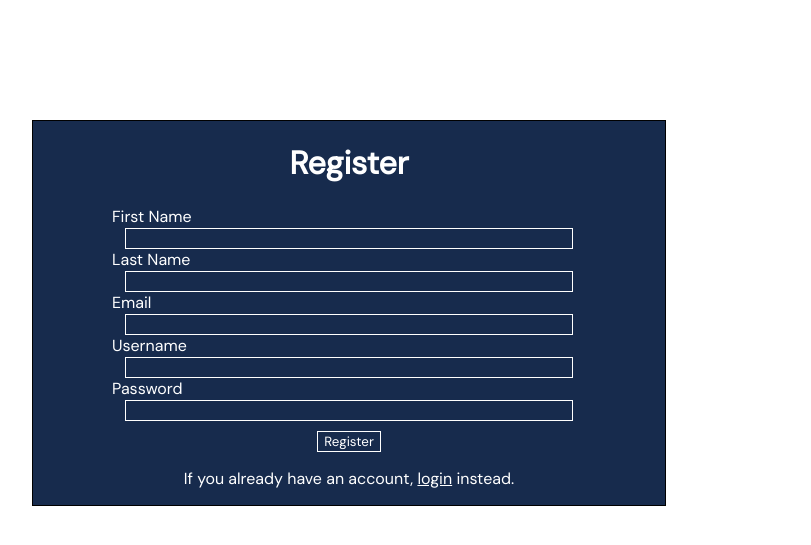
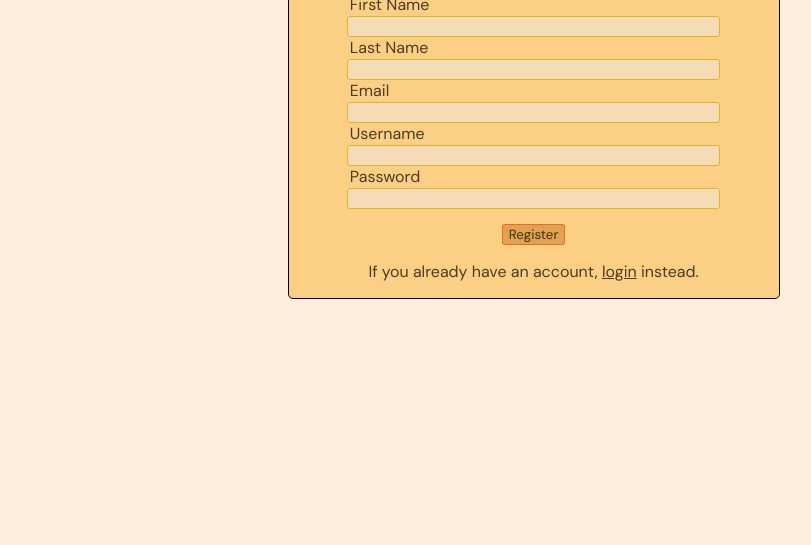
Before and after one commit to aditj/qaik, a Django app: page /register in a window 1280 px wide. Shown: the top 545 px of the page, without its empty margins (291-1102 px from the left). Run offline with Django 3.2, Linux system fonts and the light colour scheme; some web fonts are replaced.

Commit message:
Update register.css

```diff
--- a/main/static/main/register.css
+++ b/main/static/main/register.css
@@ -1,18 +1,45 @@
 @import url('https://fonts.googleapis.com/css2?family=DM+Mono:wght@300&family=DM+Sans&display=swap');
 *{
     font-family: 'DM Sans', sans-serif;
-    color: white;
+    color: rgba(0, 0, 0, 0.712);
+}
+
+body{
+    margin-top: 3%;
+    margin-left: 10%;
+    margin-right: 2%;
+    align-self: center;
+    background-color: #ffe9d4cb;
+}
+
+.introduction{
+    width: 40%;
+    margin-top:15%;
+    margin-left: -5%;
+    margin-right: 40%;
+    margin-bottom: -130px;
+    color: #015a56ea;
+    text-align: left;
+    text-decoration: solid;
+
 }
 .container{
-    width: 50%;
-    margin: auto;
-    margin-top: 15vh;
+    width: 490px;
+    margin-top: -130px;
+    margin-right: 1%;
+    margin-left: 40%;
     text-align: center;
     border: 0.5px solid black;
+    border-radius: 5px;
+    background: #f8bc4d9c;
+    color: rgba(37, 207, 219, 0.568);
+}
 
-    background: #172B4D;
-    color: white;
+.icon{
+    margin-left: 90%;
+    text-decoration: underline;
 }
+
 .input-group label{
     display: block;
     text-align: left;
@@ -20,17 +47,47 @@
     margin: auto;
 }
 input{
-    width:70%;
-    border-radius: 0;
-    background: none;
-    border: 1px solid white;
+    width:75%;
+    border-radius: 3px;
+    background: #f0e9de90;
+    border: 1px solid rgb(226, 179, 49);
 }
 button{
-    background:none;
-    border: 1px solid white;
-    margin-top: 10px;
+    background:#e2a350;
+    border: 1px solid #eb111162;
+    border-radius: 3px;
+    margin-top: 15px;
 
 }
 button:hover{
     cursor: pointer;
 }
+
+
+.loginIntro{
+    width: 40%;
+    margin: 1%;
+    margin-top:15%;
+    margin-left: -5%;
+    margin-right: 40%;
+    margin-bottom: -130px;
+    color: #015a56ea;
+    text-align: left;
+    text-decoration: solid;
+
+}
+
+.loginContainer{
+
+    width: 490px;
+    margin-top: -70px;
+    margin-right: 1%;
+    margin-left: 40%;
+    margin-bottom: 10%;
+    text-align: center;
+    border: 0.5px solid black;
+    border-radius: 5px;
+    background: #f8bc4d9c;
+    color: rgba(37, 207, 219, 0.568);
+
+}
```
